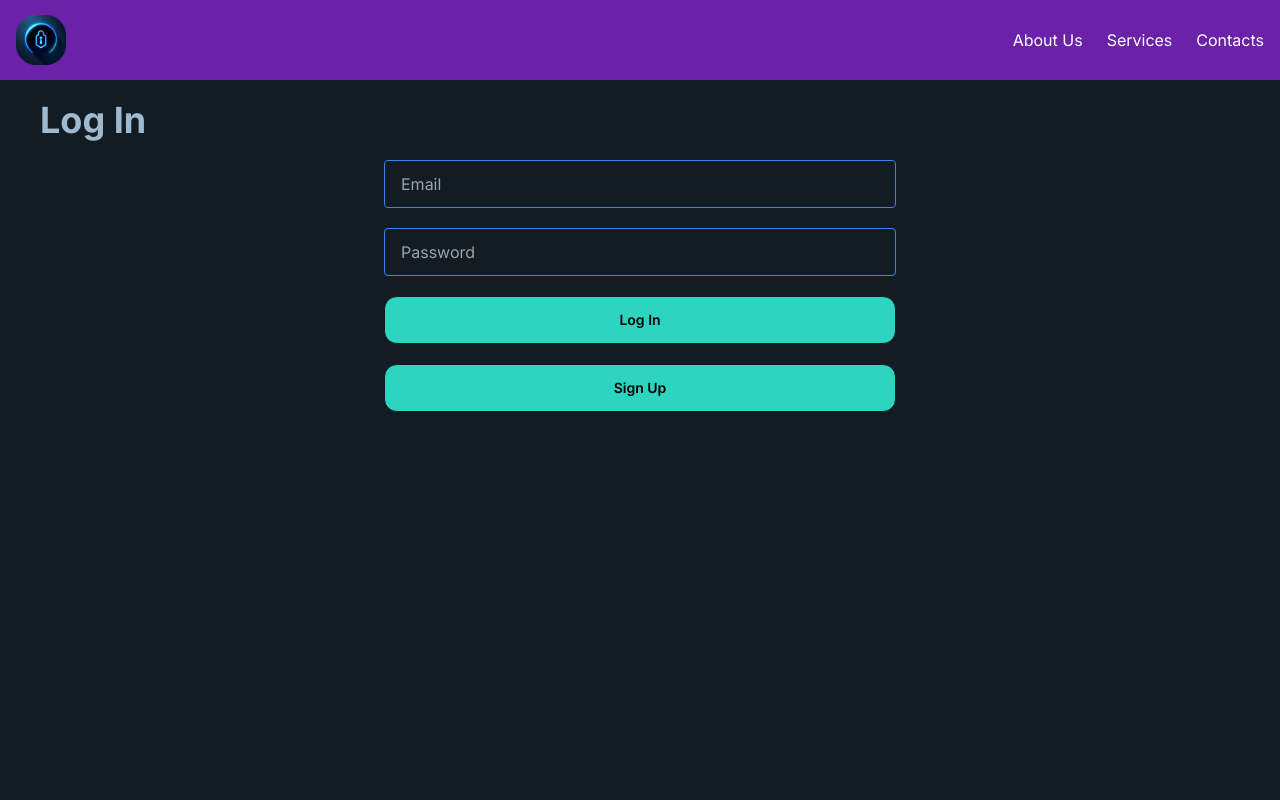
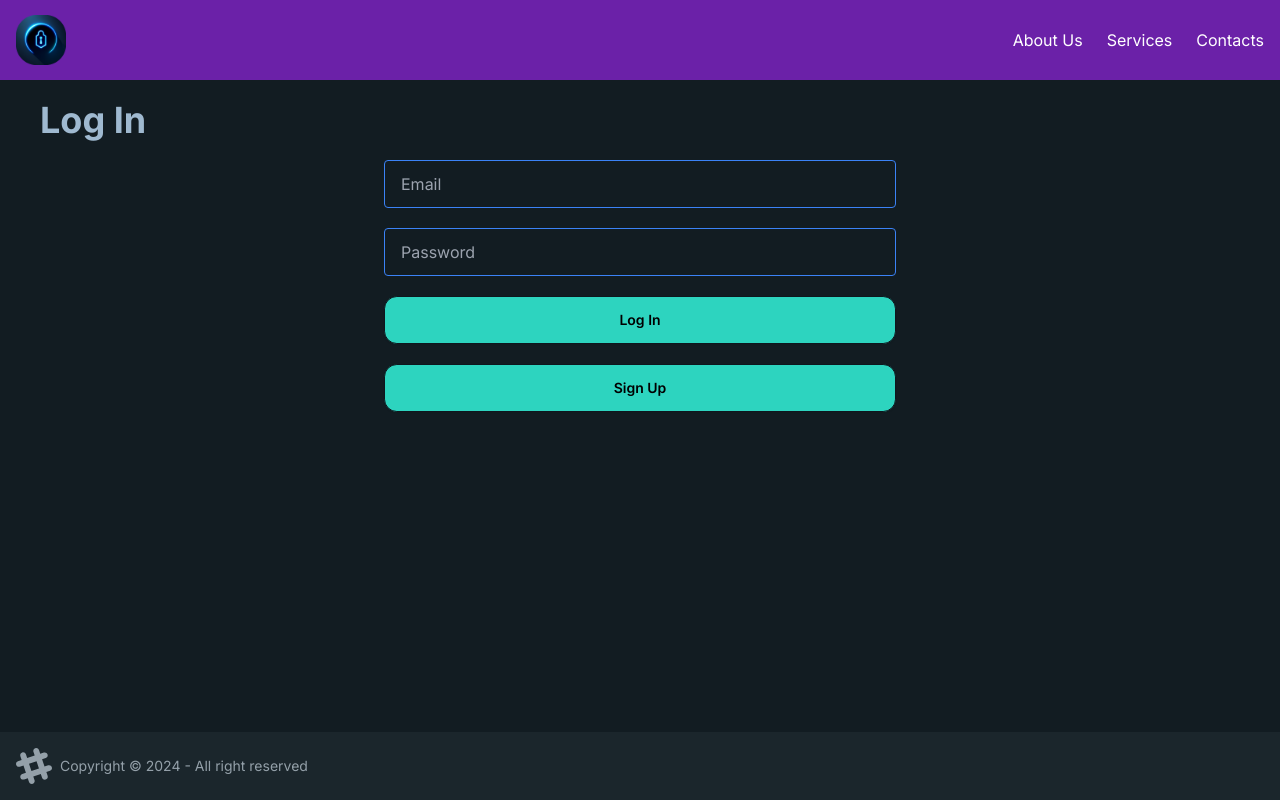
Before and after one commit to FabioKaelin/password-safe, a Next.js app in the folder frontend-safe/: page /login in a window 1280 px wide. Built offline with nearby package versions, Linux system fonts and the light colour scheme.

Commit message:
Fix: Page is not scrolable due to footer

```diff
--- a/frontend-safe/src/app/components/Footer.tsx
+++ b/frontend-safe/src/app/components/Footer.tsx
@@ -2,7 +2,7 @@
 
 export default function Footer() {
     return (
-        <footer className="footer items-center p-4 bg-neutral text-neutral-content">
+        <footer className="footer items-center p-4 bg-neutral text-neutral-content bottom-0">
             <aside className="items-center grid-flow-col">
                 <svg width="36" height="36" viewBox="0 0 24 24" xmlns="http://www.w3.org/2000/svg" fillRule="evenodd"
                      clipRule="evenodd" className="fill-current">
--- a/frontend-safe/src/app/layout.tsx
+++ b/frontend-safe/src/app/layout.tsx
@@ -15,12 +15,14 @@ export default function RootLayout({children,}: Readonly<{
     children: React.ReactNode;
 }>) {
     return (
-        <html lang="en">
-        <body className={`${inter.className} flex flex-col min-h-screen`}>
+        <html lang="en" >
+        <body className={`${inter.className} flex flex-col h-full`}>
         <div className={"flex-grow"}>
             {children}
         </div>
-        <Footer/>
+        <div>
+            <Footer />
+        </div>
         </body>
         </html>
     );
--- a/frontend-safe/src/app/login/page.tsx
+++ b/frontend-safe/src/app/login/page.tsx
@@ -37,7 +37,7 @@ export default function LogIn() {
     };
 
     return (
-        <div className="relative min-h-screen">
+        <div className="relative">
             <Header title={"Log In"} />
             {errorMessage && (
                 <div className="absolute top-0 left-1/2 transform -translate-x-1/2 mt-4 z-10">
--- a/frontend-safe/src/app/register/page.tsx
+++ b/frontend-safe/src/app/register/page.tsx
@@ -49,7 +49,7 @@ export default function Register() {
     }
 
     return (
-        <div className="relative min-h-screen">
+        <div className="relative">
             <Header title={"Register"}/>
             {errorMessage && (
                 <div className="absolute top-0 left-1/2 transform -translate-x-1/2 mt-4 z-10">
```
